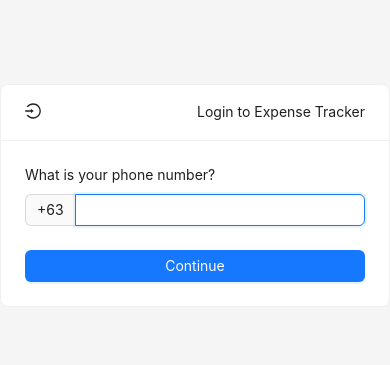
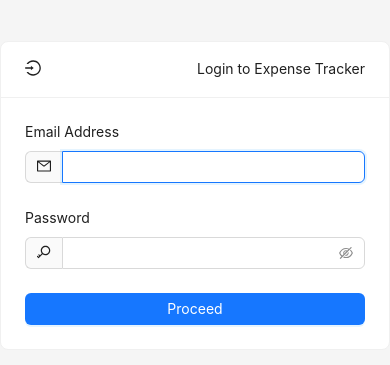
Before and after one commit to pandenutella/expense-tracker, a Next.js app: page /login in a window 390 px wide. Shown: the part 227-592 px from the top of the page. Built offline with nearby package versions, Linux system fonts and the light colour scheme; no server answers.

Commit message:
Remove admin page; Replace phone number login with email and password

```diff
--- a/app/login/page.js
+++ b/app/login/page.js
@@ -1,12 +1,16 @@
 "use client";
 
-import PhoneNumberLoginForm from "@/components/PhoneNumberLoginForm";
+import BasicLoginForm from "@/components/BasicLoginForm";
 import useAnonymousRoute from "@/hooks/useAnonymousRoute";
 import { LoginOutlined } from "@ant-design/icons";
 import { Card, Layout } from "antd";
 
 export default function LoginPage() {
-  useAnonymousRoute();
+  const { redirecting } = useAnonymousRoute();
+
+  if (redirecting) {
+    return <></>;
+  }
 
   return (
     <Layout.Content
@@ -21,7 +25,7 @@ export default function LoginPage() {
         title={<LoginOutlined />}
         extra="Login to Expense Tracker"
       >
-        <PhoneNumberLoginForm />
+        <BasicLoginForm />
       </Card>
     </Layout.Content>
   );
--- /dev/null
+++ b/components/BasicLoginForm.js
@@ -0,0 +1,80 @@
+"use client";
+
+import { auth } from "@/firebase";
+import { KeyOutlined, MailOutlined } from "@ant-design/icons";
+import { Button, Form, Input, message } from "antd";
+import { signInWithEmailAndPassword } from "firebase/auth";
+import { useState } from "react";
+
+const GENERAL_ERROR_MESSAGE = "Something went wrong, please try again later.";
+
+const getErrorMessage = (error) => {
+  if (!error) {
+    return GENERAL_ERROR_MESSAGE;
+  }
+
+  switch (error.code) {
+    case "auth/invalid-credential":
+      return "Login failed! Invalid credential.";
+    default:
+      return GENERAL_ERROR_MESSAGE;
+  }
+};
+
+export default function BasicLoginForm() {
+  const [processing, setProcessing] = useState(false);
+  const [form] = Form.useForm();
+
+  const handleLogin = (data) => {
+    setProcessing(true);
+    signInWithEmailAndPassword(auth, data.emailAddress, data.password)
+      .then(({ user }) => {
+        message.success(`Welcome, ${user.email}!`);
+      })
+      .catch((error) => {
+        console.error(error);
+        message.error(getErrorMessage(error));
+        form.resetFields();
+      })
+      .finally(() => {
+        setProcessing(false);
+      });
+  };
+
+  return (
+    <Form
+      form={form}
+      layout="vertical"
+      onFinish={handleLogin}
+      requiredMark="optional"
+    >
+      <Form.Item
+        name="emailAddress"
+        label="Email Address"
+        rules={[
+          {
+            required: true,
+            message: "This is required",
+          },
+        ]}
+      >
+        <Input addonBefore={<MailOutlined />} autoFocus />
+      </Form.Item>
+      <Form.Item
+        name="password"
+        label="Password"
+        rules={[
+          {
+            required: true,
+            message: "This is required",
+          },
+        ]}
+      >
+        <Input.Password addonBefore={<KeyOutlined />} />
+      </Form.Item>
+      <Button htmlType="submit" type="primary" block loading={processing}>
+        Proceed
+      </Button>
+    </Form>
+  );
+}
--- a/hooks/useAnonymousRoute.js
+++ b/hooks/useAnonymousRoute.js
@@ -8,9 +8,12 @@ export default function useAnonymousRoute() {
   const { user } = useAuthContext();
   const router = useRouter();
 
+  const redirecting = user != null;
   useEffect(() => {
-    if (user != null) {
-      router.push("/");
+    if (redirecting) {
+      router.push("/app");
     }
-  }, [user]);
+  }, [redirecting]);
+
+  return { redirecting };
 }
--- a/next.config.mjs
+++ b/next.config.mjs
@@ -1,4 +1,14 @@
 /** @type {import('next').NextConfig} */
-const nextConfig = {};
+const nextConfig = {
+  async redirects() {
+    return [
+      {
+        source: "/",
+        destination: "/app",
+        permanent: true,
+      },
+    ];
+  },
+};
 
 export default nextConfig;
```
Also changed, not shown: app/admin/layout.js (deleted, +0 -11 lines), app/admin/page.js (deleted, +0 -9 lines), app/app/layout.js (added, +11 -0 lines), app/app/page.js (added, +13 -0 lines), app/page.js (deleted, +0 -16 lines), components/Header.js (+23 -5 lines), hooks/usePrivateRoute.js (+5 -2 lines).
